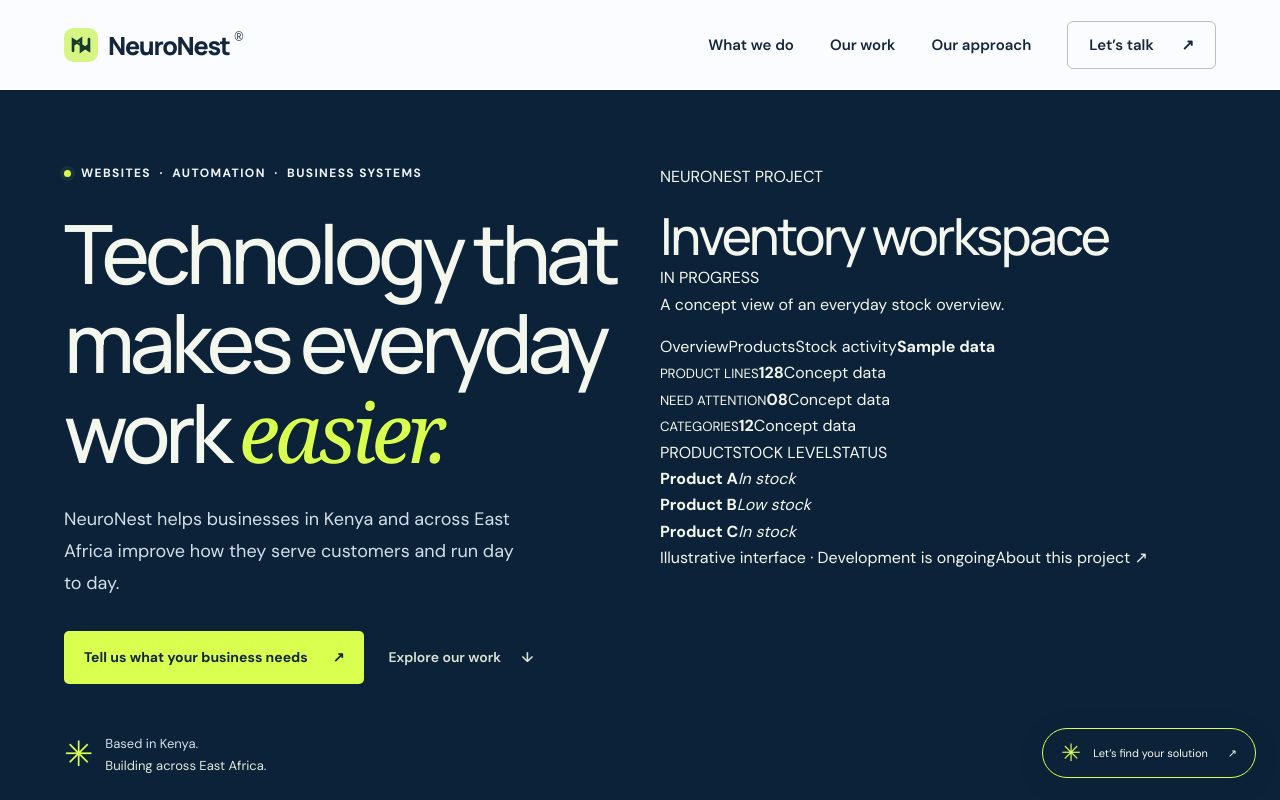
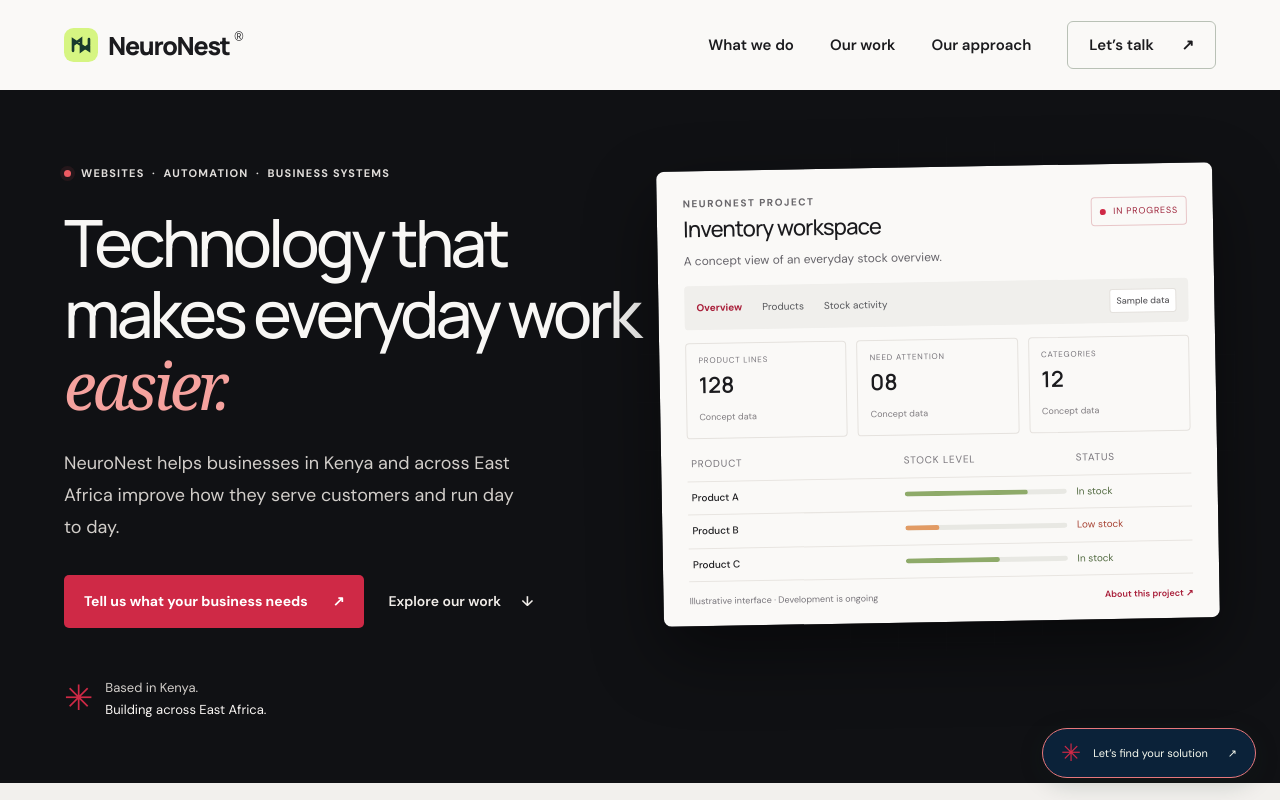
Before and after one commit to Bloggs254/neuronest, a plain HTML site: page index.html in a window 1280 px wide. Shown: the top 800 px of the page. Drawn offline with Linux system fonts and the light colour scheme.

Commit message:
Apply warm charcoal coral palette

```diff
--- a/styles.css
+++ b/styles.css
@@ -65,3 +65,56 @@ footer{background:#091c30}
 .faq-items summary span{transition:transform .22s ease}
 .faq-items details[open] summary span{transform:rotate(45deg)}
 @media(prefers-reduced-motion:reduce){.text-link span,.service-link span,.nav-cta span,.faq-items summary span{transition:none}.text-link:hover span,.service-link:hover span,.nav-cta:hover span{transform:none}}
+/* NeuroNest's warmer studio palette and work-led hero. */
+:root{--ink:#1b1b1e;--forest:#111316;--muted:#55565a;--paper:#faf9f7;--lime:#cf2946;--line:#dedbd7}
+body,.header{background:var(--paper);color:var(--ink)}
+.hero{background:#101114;color:#f8f7f5}
+.hero .eyebrow{color:#e0ddda;font-size:11px;letter-spacing:1.2px}
+.hero h1{font-size:clamp(48px,5.1vw,74px);letter-spacing:-3.8px;max-width:690px}
+.hero h1 .serif{color:#f5a29e}
+.hero-description,.hero-note{color:#d2ceca}
+.hero-note strong{color:#faf7f4}
+.status-dot,.live-dot{background:#f05b63;box-shadow:0 0 0 4px #f05b6318}
+.lime,.lime:hover{background:#cf2946;color:#fff}
+.text-link.light{color:#f2eeea}
+.hero-showcase{height:460px;display:flex;align-items:center;justify-content:center;isolation:isolate}
+.hero-showcase:before{content:"";position:absolute;inset:-50px;background-image:linear-gradient(#ffffff0b 1px,transparent 1px),linear-gradient(90deg,#ffffff0b 1px,transparent 1px);background-size:48px 48px;mask-image:radial-gradient(ellipse,#000,transparent 75%);z-index:-1}
+.showcase-frame{width:min(100%,570px);position:relative;z-index:1;padding:24px 25px 16px;background:#faf9f7;color:#1b1b1e;border:1px solid #ffffff33;border-radius:8px;box-shadow:0 28px 70px #0007;transform:rotate(-1deg)}
+.showcase-head{display:flex;align-items:center;justify-content:space-between;gap:12px}
+.showcase-kicker{font-size:10px;letter-spacing:1.5px;color:#68666a;margin:0 0 4px;font-weight:700}
+.showcase-head h2{font-size:22px;letter-spacing:-.8px;margin:0}
+.showcase-status{display:flex;align-items:center;gap:7px;border:1px solid #e8c6c8;border-radius:4px;padding:6px 8px;color:#9e243b;font-size:9px;letter-spacing:.8px;white-space:nowrap}
+.showcase-status i{width:6px;height:6px;border-radius:50%;background:#cf2946}
+.showcase-description{font-size:12px;color:#66646a;margin:10px 0 14px}
+.showcase-toolbar{display:flex;align-items:center;gap:20px;padding:10px 12px;background:#f0efec;border-radius:4px;font-size:10px;color:#55565a}
+.showcase-toolbar span:first-child{color:#a91f3a;font-weight:700}
+.showcase-toolbar b{margin-left:auto;background:#fff;border:1px solid #e4e1dd;border-radius:3px;padding:4px 6px;font-size:9px;font-weight:500;color:#5a595d}
+.showcase-metrics{display:grid;grid-template-columns:repeat(3,1fr);gap:10px;margin:13px 0}
+.showcase-metrics>div{border:1px solid #e5e2de;border-radius:4px;padding:10px 12px}
+.showcase-metrics small,.showcase-list-head{display:block;font-size:8px;letter-spacing:.8px;color:#77747a}
+.showcase-metrics strong{display:block;font:600 22px Manrope,Arial,sans-serif;margin:2px 0}
+.showcase-metrics span{font-size:9px;color:#807d81}
+.showcase-list>div{display:grid;grid-template-columns:1fr .8fr .55fr;align-items:center;gap:10px;padding:8px 4px;border-bottom:1px solid #e8e5e1;font-size:10px}
+.showcase-list-head{font-size:8px;padding-top:4px!important}
+.showcase-list strong{font-weight:500}
+.showcase-list em{font-style:normal;color:#536b42}
+.showcase-list em.attention{color:#a84435}
+.showcase-bar{height:5px;background:#e8e8e3;border-radius:8px;overflow:hidden}
+.showcase-bar i{display:block;height:100%;background:#8eaa69;border-radius:8px}
+.showcase-bar.low i{background:#e29b64}
+.showcase-foot{display:flex;justify-content:space-between;gap:12px;align-items:center;padding-top:12px;font-size:9px;color:#77747a}
+.showcase-foot a{color:#a91f3a;font-weight:600;white-space:nowrap}
+.capability-strip{background:#f2f0ed}
+.capability-strip b,.service-icon,.large-asterisk{color:#bd2942}
+.service:hover{background:#f1efec}
+.service-invite,.service-invite:hover{background:#f0e9e7}
+.work{background:#efeeeb}
+.project{background:#e7e4e0;border-color:#dad6d1}
+.contact{background:#f0e5e2}
+.contact .eyebrow,.contact-direct span,.local-note{color:#9d3344}
+.contact-copy>p:not(.eyebrow){color:#48464a}
+.assistant-launch{border-color:#e7777c}
+footer{background:#101114}
+@media(max-width:1100px){.hero-showcase{height:390px}.showcase-frame{padding:20px}.showcase-toolbar{gap:12px}.showcase-metrics{gap:7px}}
+@media(max-width:760px){.hero h1{font-size:clamp(46px,9vw,64px);letter-spacing:-2.5px}.hero-showcase{height:350px;margin-top:25px}.showcase-frame{padding:17px 15px 13px;transform:none}.showcase-head h2{font-size:19px}.showcase-toolbar{gap:10px;font-size:9px}.showcase-toolbar b{font-size:8px}.showcase-metrics{gap:6px}.showcase-metrics>div{padding:8px}.showcase-metrics small{font-size:7px}.showcase-metrics strong{font-size:20px}.showcase-list>div{font-size:9px;gap:7px}.showcase-foot{font-size:8px}}
+@media(max-width:430px){.hero h1{font-size:clamp(43px,11vw,54px);letter-spacing:-2px}.showcase-frame{padding:15px 12px 12px}.showcase-head h2{font-size:17px}.showcase-status{font-size:8px;padding:5px}.showcase-description{font-size:11px}.showcase-toolbar{gap:7px;padding:9px 8px;font-size:8px}.showcase-metrics{gap:5px}.showcase-metrics>div{padding:7px}.showcase-metrics small{font-size:6px;letter-spacing:.3px}.showcase-metrics strong{font-size:18px}.showcase-metrics span{font-size:8px}.showcase-list>div{font-size:8px}.showcase-list-head{font-size:7px!important}.showcase-foot{font-size:7px}}
```
